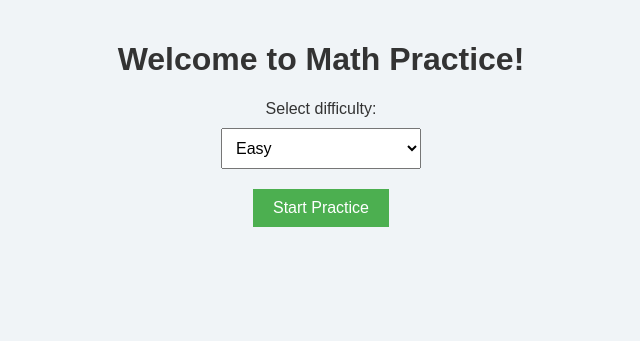
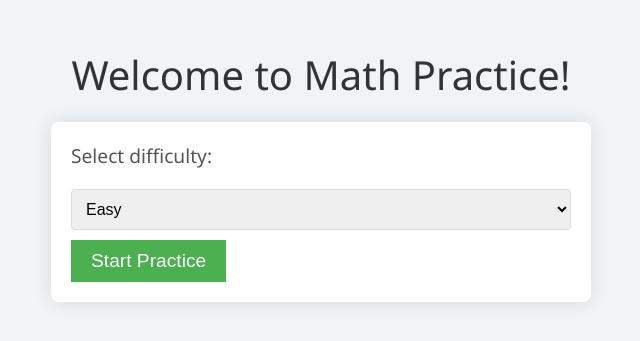
Before and after one commit to MoeAbdel04/CTS-285, a Flask app: page / in a window 1280 px wide. Shown: the top 341 px of the page, without its empty margins (319-959 px from the left). Run offline with Flask 3, Linux system fonts and the light colour scheme.

Commit message:
updated css

```diff
--- a/dataman/static/css/style.css
+++ b/dataman/static/css/style.css
@@ -1,41 +1,55 @@
 /* General Styling */
 body {
-    font-family: Arial, sans-serif;
+    font-family: 'Segoe UI', Tahoma, Geneva, Verdana, sans-serif;
     background-color: #f0f4f7;
     margin: 0;
     padding: 20px;
+    color: #333;
+    transition: background-color 0.3s ease-in-out;
+}
+
+h1, h2 {
+    color: #333;
+    text-align: center;
+    margin-bottom: 20px;
+    font-weight: 300;
 }
 
 h1 {
-    color: #333;
-    font-size: 2rem;
-    text-align: center;
+    font-size: 2.5rem;
+    animation: fadeIn 1s ease-in-out;
 }
 
-p {
-    font-size: 1.2rem;
-    color: #555;
-    text-align: center;
+h2 {
+    font-size: 1.8rem;
+}
+
+/* Center Content */
+form, table {
+    max-width: 500px;
+    margin: 0 auto;
+    padding: 20px;
+    background-color: #fff;
+    border-radius: 8px;
+    box-shadow: 0 0 20px rgba(0, 0, 0, 0.1);
+    animation: fadeInUp 0.8s ease-out;
 }
 
 label {
-    font-size: 1rem;
-    color: #333;
-}
-
-form {
-    display: flex;
-    flex-direction: column;
-    align-items: center;
-    justify-content: center;
-    margin-top: 20px;
+    font-size: 1.2rem;
+    display: block;
+    margin-bottom: 10px;
+    color: #555;
 }
 
 input[type="text"], select {
     padding: 10px;
     font-size: 1rem;
     margin: 10px 0;
-    width: 200px;
+    width: 100%;
+    border: 1px solid #ddd;
+    border-radius: 4px;
+    box-sizing: border-box;
 }
 
 button {
@@ -44,22 +58,4 @@ button {
     color: white;
     border: none;
     cursor: pointer;
-    font-size: 1rem;
-    margin-top: 10px;
-}
-
-button:hover {
-    background-color: #45a049;
-}
-
-a {
-    text-align: center;
-    display: block;
-    color: #007BFF;
-    text-decoration: none;
-    margin-top: 20px;
-}
-
-a:hover {
-    text-decoration: underline;
-}
+    font-size: 1.2rem
```
